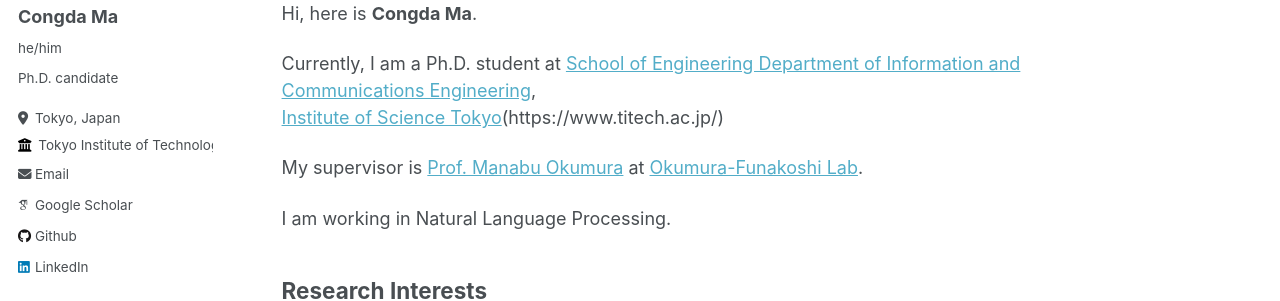
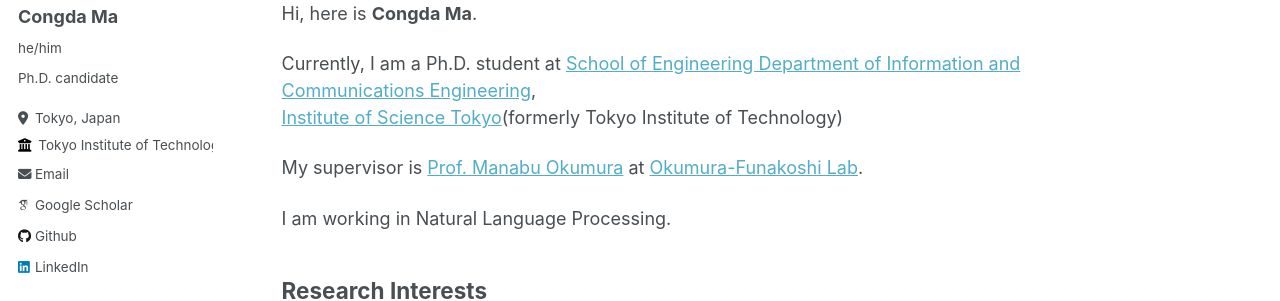
Before and after one commit to derrickmaa/derrickmaa.github.io, a Jekyll site: the page built from _pages/about.md, in a window 1280 px wide and 1178 px high. Shown: the part 224-525 px from the top of the window. Built offline with Jekyll 4.4.1, drawn with Linux system fonts in a browser that asks for light colours; some web fonts are replaced.

Commit message:
Update about.md

```diff
--- a/_pages/about.md
+++ b/_pages/about.md
@@ -13,7 +13,7 @@ Hi, here is **Congda Ma**.
 
 Currently, I am a Ph.D. student at [School of Engineering
 Department of Information and Communications Engineering](https://educ.titech.ac.jp/ict/),
-[Institute of Science Tokyo](formerly Tokyo Institute of Technology)(https://www.titech.ac.jp/)
+[Institute of Science Tokyo](https://www.titech.ac.jp/)(formerly Tokyo Institute of Technology)
 
 My supervisor is [Prof. Manabu Okumura](http://www.lr.pi.titech.ac.jp/~oku/index-e.html) at [Okumura-Funakoshi Lab](https://lr-www.pi.titech.ac.jp/wp/).
 
```
